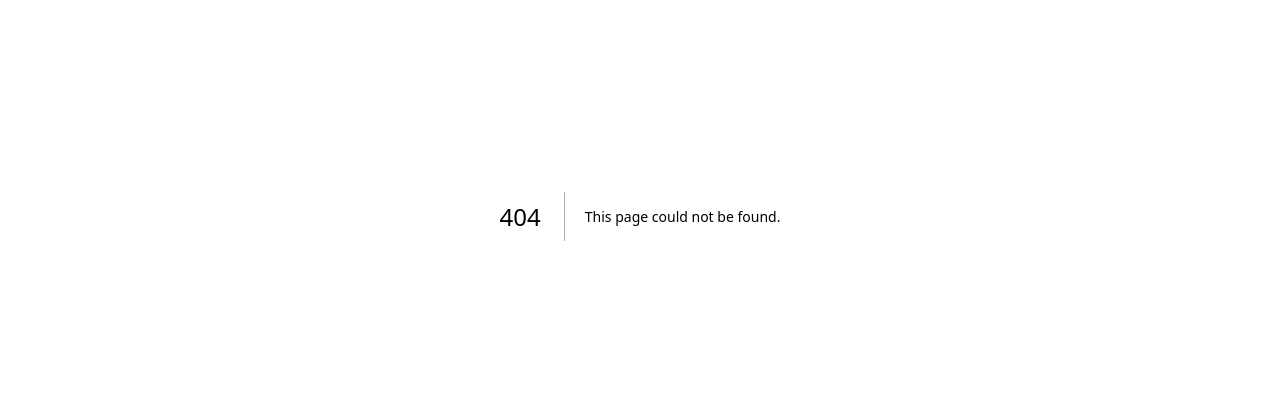
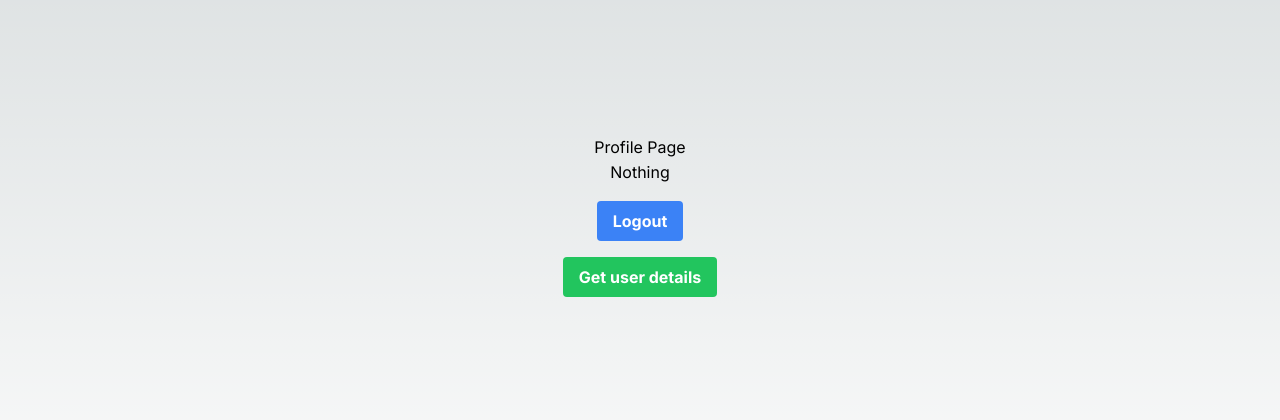
Before and after one commit to PremKhodke-99/Next-auth, a Next.js app: page /profile in a window 1280 px wide. Before the commit this address had no page. Shown: the part 184-604 px from the top of the page. Built offline with nearby package versions, Linux system fonts and the light colour scheme.

Commit message:
profile page

```diff
--- /dev/null
+++ b/src/app/profile/[id]/page.tsx
@@ -0,0 +1,10 @@
+import React from 'react'
+
+export default function page({ params }: any) {
+    return (
+        <div className='flex flex-col items-center justify-center min-h-screen py-2'>
+            <h1>Profile page</h1>
+            <h2 className='p-3 bg-green-500 rounded text-black'>{params.id}</h2>
+        </div>
+    )
+}
--- /dev/null
+++ b/src/app/profile/page.tsx
@@ -0,0 +1,52 @@
+'use client'
+
+import React, { useState } from 'react'
+import axios from 'axios'
+import Link from 'next/link'
+import { toast } from 'react-hot-toast'
+import { useRouter } from 'next/navigation'
+
+export default function ProfilePage() {
+    const router = useRouter();
+    const [data, setData] = useState('nothing')
+
+    const getUserDetails = async () => {
+        try {
+            const response = await axios.get("/api/users/me");
+            console.log(response.data);
+            setData(response.data.data._id);
+        } catch (error: any) {
+            console.log(error.message);
+            toast.error(error.message);
+        }
+    }
+
+    const logout = async () => {
+        try {
+            await axios.get('/api/users/logout')
+            toast.success("logout success")
+            router.push("/login")
+        } catch (error: any) {
+            console.log(error.message);
+            toast.error(error.message);
+        }
+    }
+
+
+    return (
+        <div className='flex flex-col items-center justify-center min-h-screen py-2'>
+            <h1>Profile Page</h1>
+            <hr />
+            <h2>{data === "nothing" ? "Nothing" : <Link href={`/profile/${data}`}>{data}</Link>}</h2>
+            <hr />
+            <button
+                className='bg-blue-500 mt-4 hover:bg-blue-700 text-white font-bold py-2 px-4 rounded'
+                onClick={logout}
+            >Logout</button>
+            <button
+                className='bg-green-500 mt-4 hover:bg-green-700 text-white font-bold py-2 px-4 rounded'
+                onClick={getUserDetails}
+            >Get user details</button>
+        </div>
+    )
+}
```
